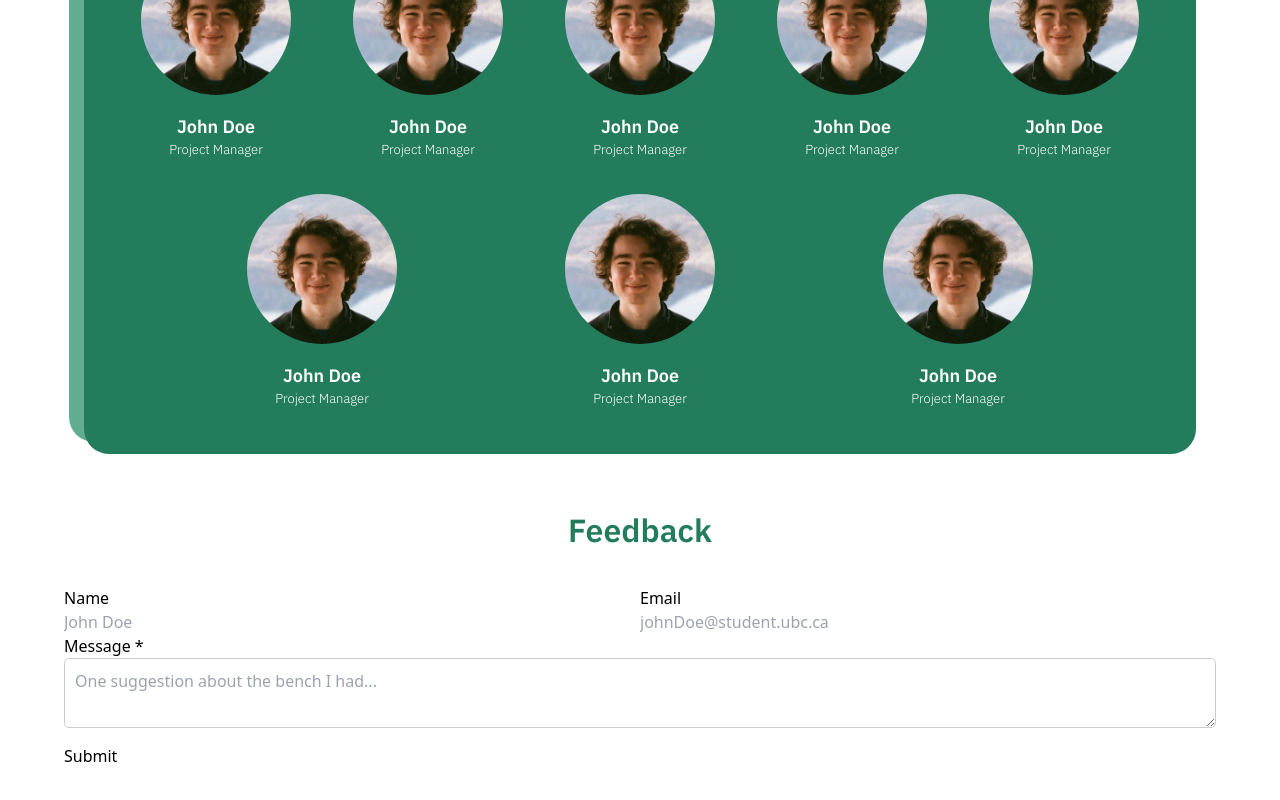
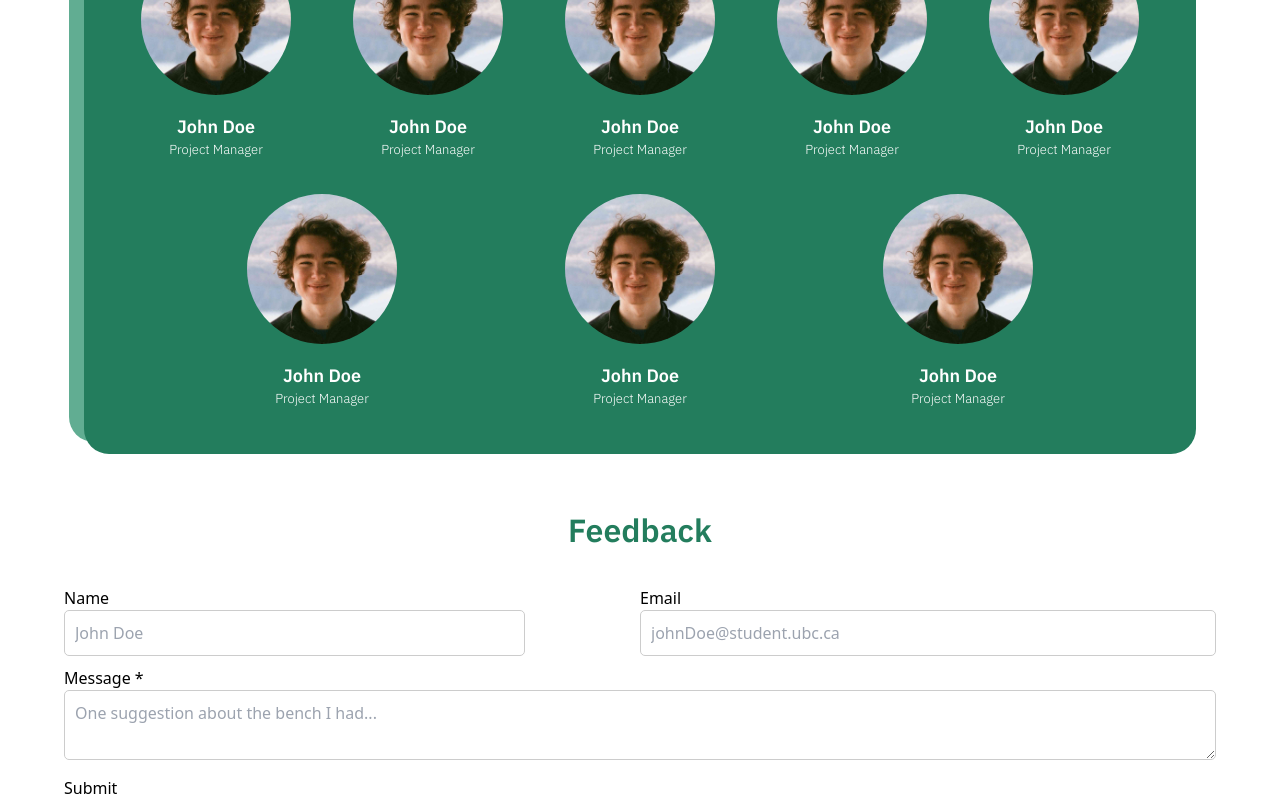
Before and after one commit to IDS-Solar-Bench/website, a Next.js app in the folder client/: page / in a window 1280 px wide. Shown: the part 2545-3345 px from the top of the page. Before the commit the page ends 3313 px from the top, so only its background shows below. Built offline with nearby package versions, Linux system fonts and the light colour scheme; no server answers.

Commit message:
Small Visual Input Fields Change

```diff
--- a/client/pages/components/Feedback/Feedback.module.css
+++ b/client/pages/components/Feedback/Feedback.module.css
@@ -1,15 +1,7 @@
-.container {
-}
-
-.messageWrapper {
-    width: 100%;
-}
-
 .nameEmailContainer {
     display: flex;
     justify-content: space-between;
     width: 100%;
-
 }
 
 .nameWrapper {
@@ -26,16 +18,14 @@
     display: block;
 }
 
-.name, .email {
+.name, .email, .message {
     width: 100%;
-}
-
-
-.message {
-    width: 100%;
-    height: 100%;
-    padding: 10px;
     border: 1px solid #ccc;
     border-radius: 5px;
     margin-bottom: 10px;
+    padding: 10px;
 }
+
+.message {
+    height: 100%;
+}
```
